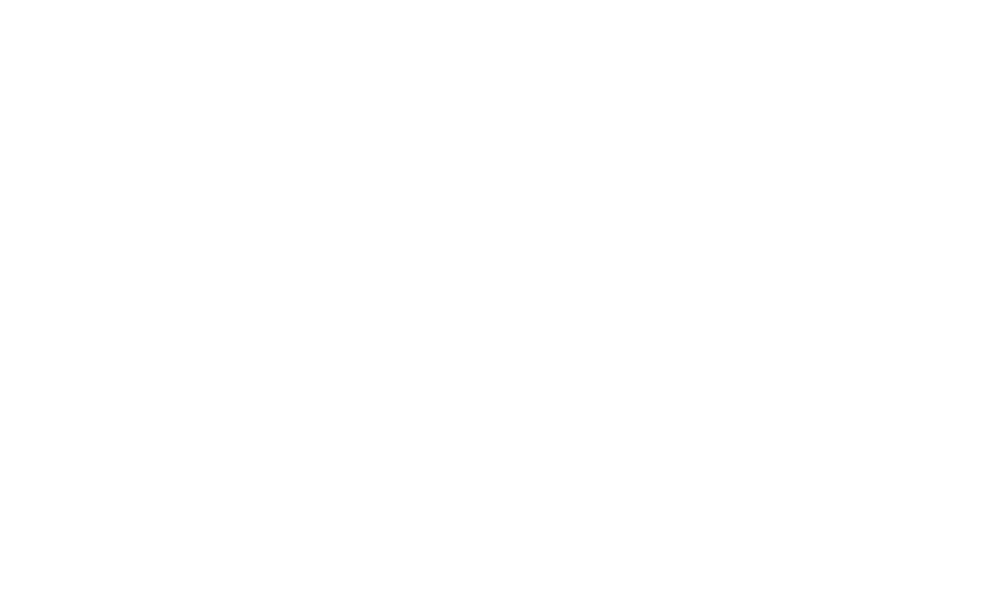
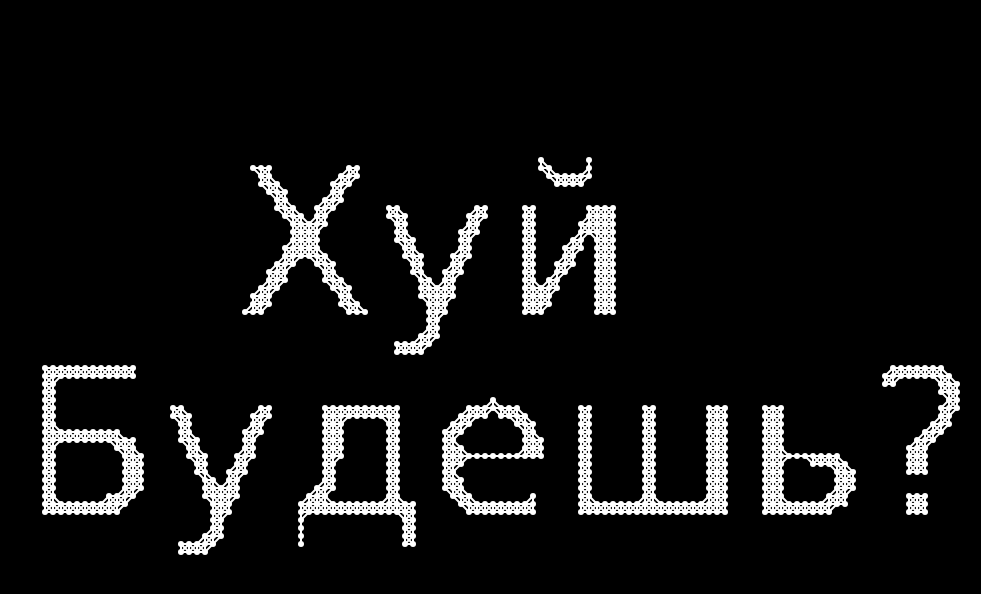
Before and after one commit to Adam-Idler/canvas-text-effect, a plain HTML site: page index.html in a window 1280 px wide. Shown: the whole page, without its empty margins (299-1280 px from the left). Drawn offline with Linux system fonts and the light colour scheme; animation ran at ten frames a second.

Commit message:
Сделал проект

```diff
--- a/index.html
+++ b/index.html
@@ -4,9 +4,12 @@
     <meta charset="UTF-8">
     <meta http-equiv="X-UA-Compatible" content="IE=edge">
     <meta name="viewport" content="width=device-width, initial-scale=1.0">
+    <link rel="stylesheet" href="./style.css">
     <title>Canvas Text Effect</title>
 </head>
 <body>
     <canvas id="canvas1"></canvas>
+
+    <script src="./script.js"></script>
 </body>
 </html>
--- a/script.js
+++ b/script.js
@@ -0,0 +1,129 @@
+const canvas = document.getElementById('canvas1');
+const ctx = canvas.getContext('2d');
+canvas.width = window.innerWidth;
+canvas.height = window.innerHeight;
+const particlesArray = [];
+let adjustX = -20;
+let adjustY = 0;
+
+const mouse = {
+  x: undefined,
+  y: undefined,
+  radius: 70
+}
+
+window.addEventListener('mousemove', (e) => {
+  mouse.x = e.x;
+  mouse.y = e.y;
+});
+
+ctx.fillStyle = 'white';
+ctx.font = '26px Verdana';
+ctx.fillText('Хуй', 87, 40);
+ctx.fillText('Будешь?', 60, 65);
+const textCoordinates = ctx.getImageData(0, 0, canvas.width, canvas.height);
+
+class Particle {
+  constructor(x, y) {
+    this.x = x;
+    this.y = y;
+    this.color = 'white';
+    this.activeColor = 'rgba(143, 44, 44, 0.2)';
+    this.initialColor = 'white';
+    this.distanceToMouse = undefined;
+    this.size = 3;
+    this.baseX = this.x;
+    this.baseY = this.y;
+    this.density = (Math.random() * 20);
+  }
+
+  draw() {
+    ctx.fillStyle = this.color;
+    ctx.beginPath();
+    ctx.arc(this.x, this.y, this.size, 0, Math.PI * 2);
+    ctx.closePath();
+    ctx.fill();
+  }
+
+  update() {
+    let dx = mouse.x - this.x;
+    let dy = mouse.y - this.y;
+    let distance = Math.sqrt(dx * dx + dy * dy);
+    this.distanceToMouse = distance;
+    let forceDirectionX = dx / distance;
+    let forceDirectionY = dy / distance;
+    let maxDistance = mouse.radius;
+    let force = (maxDistance - distance) / maxDistance;
+    let directionX = forceDirectionX * force * this.density;
+    let directionY = forceDirectionY * force * this.density;
+
+    if (distance < mouse.radius) {
+      this.x -= directionX;
+      this.y -= directionY;
+      this.color = this.activeColor;
+    } else {
+      if (this.x !== this.baseX) {
+        let dx = this.x - this.baseX;
+        this.x -= dx / 10;
+      }
+      if (this.y !== this.baseY) {
+        let dy = this.y - this.baseY;
+        this.y -= dy / 10;
+      }
+      this.color = this.initialColor;
+    }
+  }
+}
+
+function init() {
+  particlesArray.array = 0;
+  for (let y = 0; y < textCoordinates.height; y++) {
+    for (let x = 0; x < textCoordinates.width; x++) {
+      if (textCoordinates.data[(y * 4 * textCoordinates.width) + (x * 4) + 3] > 128) {
+        let positionX = x + adjustX;
+        let positionY = y + adjustY;
+        let distance = 8;
+        particlesArray.push (new Particle(positionX * distance, positionY * distance));
+      }
+    }
+  }
+}
+init();
+
+function animate() {
+  ctx.clearRect(0, 0, canvas.width, canvas.height);
+  particlesArray.forEach(particle => {
+    particle.draw();
+    particle.update();
+  });
+  connect();
+  requestAnimationFrame(animate);
+}
+animate();
+
+function connect() {
+  for (let a = 0; a < particlesArray.length; a++) {
+    for (let b = a; b < particlesArray.length; b++) {
+      let dx = particlesArray[a].x - particlesArray[b].x;
+      let dy = particlesArray[a].y - particlesArray[b].y;
+
+      let distance = Math.sqrt(dx * dx + dy * dy);
+
+      if (distance < 12) {
+        opacityValue = 1 - (distance / 50);
+
+        if (particlesArray[a].distanceToMouse < mouse.radius) {
+          ctx.strokeStyle = particlesArray[a].activeColor;
+        } else {
+          ctx.strokeStyle = particlesArray[a].initialColor;
+        }
+
+        ctx.lineWidth = 2;
+        ctx.beginPath();
+        ctx.moveTo(particlesArray[a].x, particlesArray[a].y);
+        ctx.lineTo(particlesArray[b].x, particlesArray[b].y);
+        ctx.stroke();
+      }
+    }
+  }
+}
--- a/style.css
+++ b/style.css
@@ -6,6 +6,7 @@
 
 body {
     overflow: hidden;
+    background-color: #000;
 }
 
 canvas {
```
